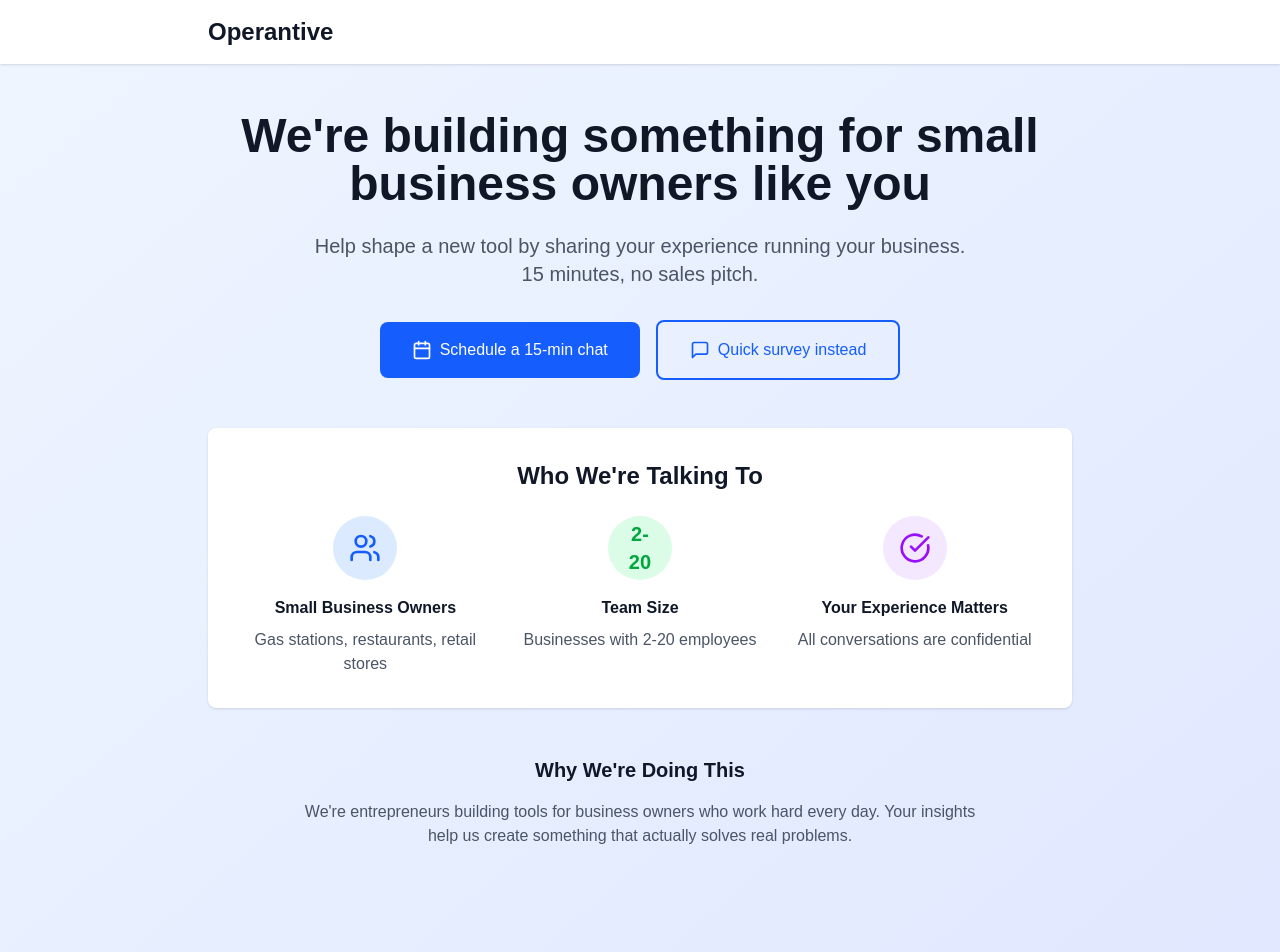
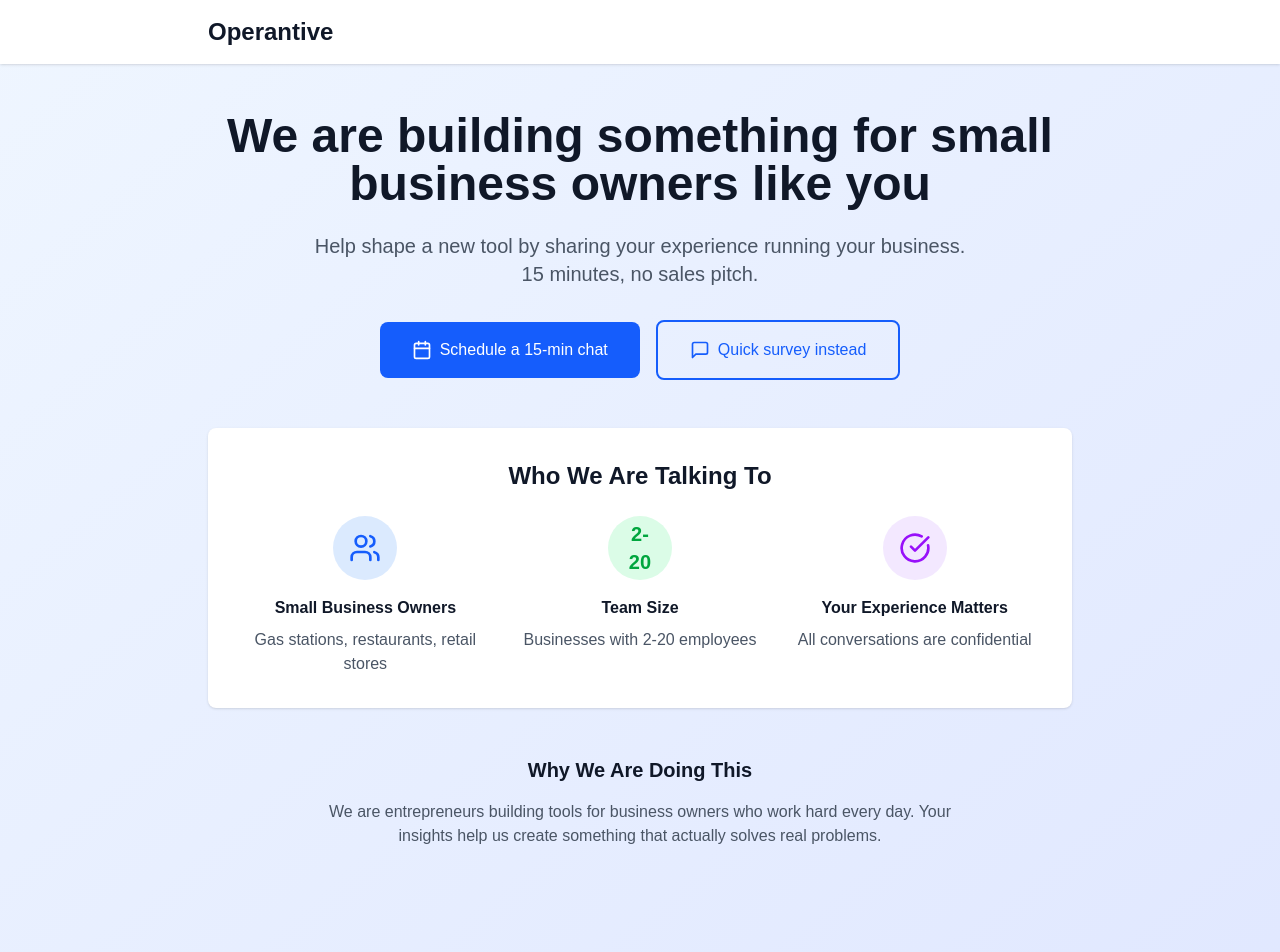
Before and after one commit to Nisarg-M-Patel/operantive, a Next.js app: page / in a window 1280 px wide. Shown: the top 952 px of the page. Built offline with nearby package versions, Linux system fonts and the light colour scheme.

Commit message:
remove all apostrophes

```diff
--- a/src/app/page.tsx
+++ b/src/app/page.tsx
@@ -51,7 +51,7 @@ export default function Home() {
               <div className="text-center py-8">
                 <CheckCircle className="h-16 w-16 text-green-500 mx-auto mb-4" />
                 <h3 className="text-xl font-semibold text-gray-900 mb-2">Thank you!</h3>
-                <p className="text-gray-600">We&apos;ll be in touch soon to learn more about your business.</p>
+                <p className="text-gray-600">We will be in touch soon to learn more about your business.</p>
               </div>
             ) : (
               <form onSubmit={handleSubmit} className="space-y-6">
@@ -122,7 +122,7 @@ export default function Home() {
                 </div>
 
                 <div>
-                  <label className="block text-sm font-medium text-gray-700 mb-2">What&apos;s the biggest challenge you face with your staff or vendors?</label>
+                  <label className="block text-sm font-medium text-gray-700 mb-2">What is the biggest challenge you face with your staff or vendors?</label>
                   <textarea
                     name="problems"
                     value={formData.problems}
@@ -158,7 +158,7 @@ export default function Home() {
       <main className="max-w-4xl mx-auto px-4 py-12">
         <div className="text-center mb-12">
           <h2 className="text-4xl md:text-5xl font-bold text-gray-900 mb-6">
-            We&apos;re building something for small business owners like you
+            We are building something for small business owners like you
           </h2>
           <p className="text-xl text-gray-600 mb-8 max-w-2xl mx-auto">
             Help shape a new tool by sharing your experience running your business.
@@ -167,7 +167,7 @@ export default function Home() {
 
           <div className="flex flex-col sm:flex-row gap-4 justify-center items-center mb-12">
             <a
-              href="https://calendly.com/hello-operantive"
+              href="https://calendly.com/your-link"
               target="_blank"
               rel="noopener noreferrer"
               className="bg-blue-600 text-white px-8 py-4 rounded-lg hover:bg-blue-700 transition-colors font-medium flex items-center gap-2"
@@ -186,7 +186,7 @@ export default function Home() {
         </div>
 
         <div className="bg-white rounded-lg p-8 mb-12 shadow-sm">
-          <h3 className="text-2xl font-semibold text-gray-900 mb-6 text-center">Who We're Talking To</h3>
+          <h3 className="text-2xl font-semibold text-gray-900 mb-6 text-center">Who We Are Talking To</h3>
           <div className="grid md:grid-cols-3 gap-6">
             <div className="text-center">
               <div className="bg-blue-100 rounded-full p-4 w-16 h-16 mx-auto mb-4 flex items-center justify-center">
@@ -213,9 +213,9 @@ export default function Home() {
         </div>
 
         <div className="text-center">
-          <h3 className="text-xl font-semibold text-gray-900 mb-4">Why We&apos;re Doing This</h3>
+          <h3 className="text-xl font-semibold text-gray-900 mb-4">Why We Are Doing This</h3>
           <p className="text-gray-600 max-w-2xl mx-auto mb-6">
-            We&apos;re entrepreneurs building tools for business owners who work hard every day.
+            We are entrepreneurs building tools for business owners who work hard every day.
             Your insights help us create something that actually solves real problems.
           </p>
 
```
